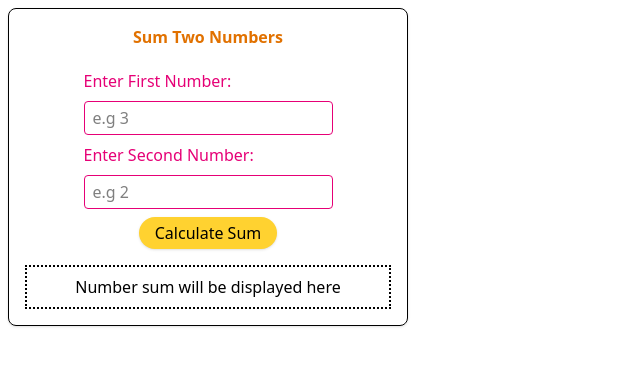
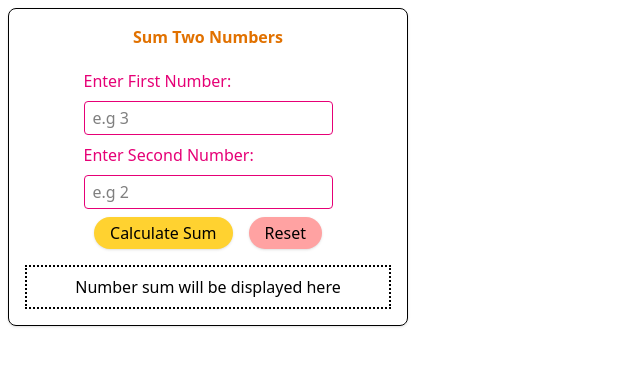
Before and after one commit to Honey-Sharma-git/error-handling, a Next.js app: page / in a window 1280 px wide. Shown: the top 366 px of the page, without its empty margins (0-640 px from the left). Built offline with nearby package versions, Linux system fonts and the light colour scheme.

Commit message:
feat(AddNumForm): add reset button

```diff
--- a/src/app/components/addNumForm/AddNumForm.tsx
+++ b/src/app/components/addNumForm/AddNumForm.tsx
@@ -73,6 +73,24 @@ export function AddNumForm() {
     setSum(String(result));
   }
 
+  /**
+   * **reset()**
+   * - Resets form values and field errors
+   */
+  const reset = useCallback(() => {
+    setFormValues({
+      firstNum: "",
+      secondNum: "",
+    });
+
+    setFieldErrors({
+      firstNum: "",
+      secondNum: "",
+    });
+
+    setSum("");
+  }, []);
+
   return (
     <div className="m-2 border shadow rounded-lg flex flex-col gap-4 items-center justify-center p-4 w-100">
       <form>
@@ -109,7 +127,7 @@ export function AddNumForm() {
               }}
               errorMessage={fieldErrors.secondNum}
             />
-
+            <div className="flex flex-row gap-4">
               <button
                 onClick={(e) => calculateSum(e)}
                 type="submit"
@@ -117,6 +135,15 @@ export function AddNumForm() {
               >
                 Calculate Sum
               </button>
+
+              <button
+                onClick={reset}
+                type="button"
+                className="p-1 px-4 rounded-full cursor-pointer shadow bg-red-300 hover:bg-red-400 w-fit"
+              >
+                Reset
+              </button>
+            </div>
           </div>
         </fieldset>
       </form>
```
Lines whose indentation alone changed are shown as unchanged.
